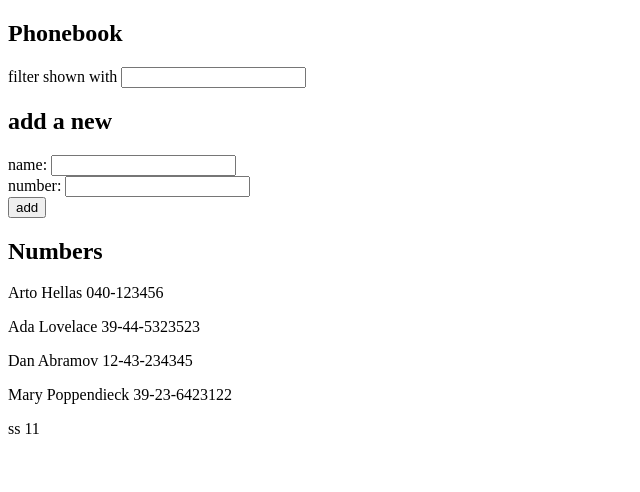
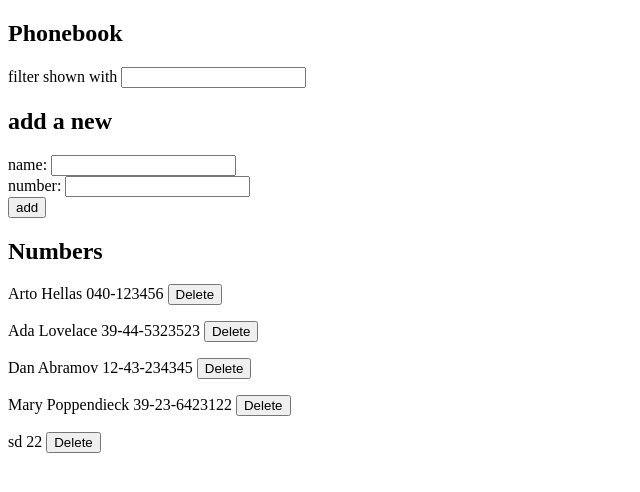
Before and after one commit to Heikura/FullStack, a React (Create React App) app in the folder osa2/puhelinluettelo/: page / in a window 1280 px wide. Shown: the top 492 px of the page, without its empty margins (0-640 px from the left). Built offline with nearby package versions, Linux system fonts and the light colour scheme; data requests are answered from the project's data file.

Commit message:
2.15-2.17 done.

```diff
--- a/osa2/puhelinluettelo/db.json
+++ b/osa2/puhelinluettelo/db.json
@@ -21,8 +21,8 @@
       "id": 4
     },
     {
-      "name": "ss",
-      "number": "11",
+      "name": "sd",
+      "number": "22",
       "id": 5
     }
   ]
--- a/osa2/puhelinluettelo/src/App.js
+++ b/osa2/puhelinluettelo/src/App.js
@@ -33,6 +33,14 @@ const App = () => {
 
     }
   }
+  const deletePerson = (id, name) => {
+      //console.log(name)
+      if (window.confirm(`Delete ${name}?`)){
+      personService
+        .remove(id)
+      setPersons(persons.filter((person) => person.id !== id))
+    }
+  }
 
   // Get data from json db
   useEffect(() => {
@@ -64,7 +72,7 @@ const App = () => {
       newNum={newNum} handleNum={handleNum} />
 
       <h2>Numbers</h2>
-      <Persons persons={persons} currentFilter={currentFilter} />
+      <Persons persons={persons} handleDelete={deletePerson} currentFilter={currentFilter} />
     </div>
   )
 
--- a/osa2/puhelinluettelo/src/components/Persons.js
+++ b/osa2/puhelinluettelo/src/components/Persons.js
@@ -4,7 +4,7 @@ const Persons = (props) => {
   return (
     <div>
     {props.persons.filter(person => person.name.toLowerCase().includes(props.currentFilter.toLowerCase()
-    )).map(person => (<p key={person.name}> {person.name} {person.number}</p>))}
+    )).map(person => (<p key={person.name}> {person.name} {person.number} <button onClick={() => props.handleDelete(person.id, person.name)}>Delete </button></p>))}
     </div>
   );
 }
--- a/osa2/puhelinluettelo/src/services/persons.js
+++ b/osa2/puhelinluettelo/src/services/persons.js
@@ -16,4 +16,8 @@ const update = (id, newObject) => {
   return request.then(response => response.data)
 }
 
-export default { getAll, create, update }
+const remove = (id) => {
+  axios.delete(`${baseUrl}/${id}`)
+}
+
+export default { getAll, create, update, remove }
```
Also changed, not shown: 1 other file (tests, documents, lock files or other folders).
